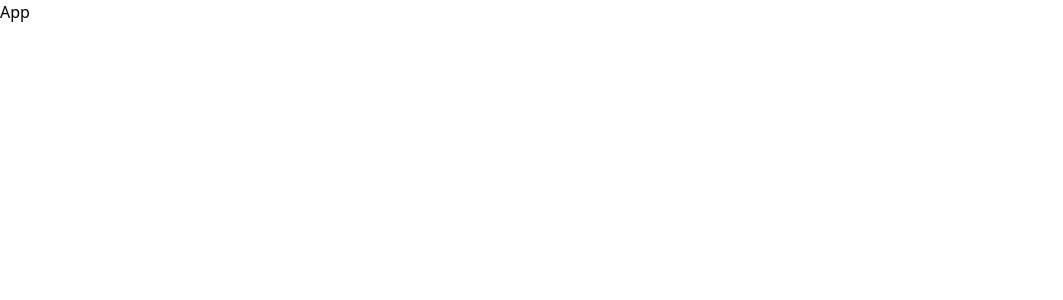
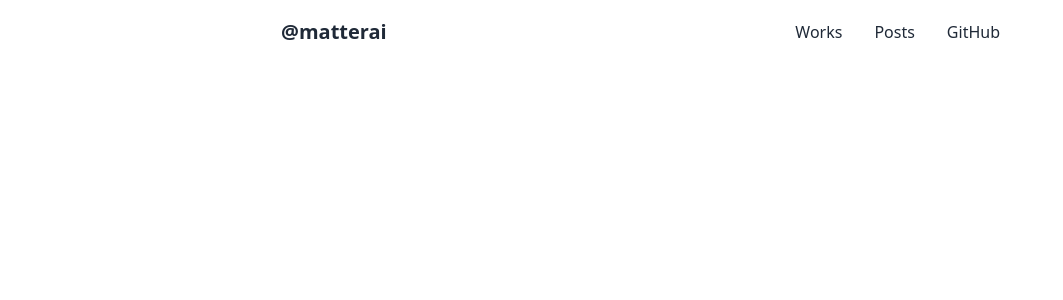
Before and after one commit to matterai/homepage, a React (Create React App) app in the folder client-app/: page / in a window 1280 px wide. Shown: the top 300 px of the page, without its empty margins (0-1063 px from the left). Built offline with nearby package versions, Linux system fonts and the light colour scheme.

Commit message:
Added daisyui

```diff
--- a/client-app/package.json
+++ b/client-app/package.json
@@ -12,6 +12,7 @@
     "@types/node": "^16.11.60",
     "@types/react": "^18.0.21",
     "@types/react-dom": "^18.0.6",
+    "daisyui": "^2.31.0",
     "react": "^18.2.0",
     "react-dom": "^18.2.0",
     "react-router-dom": "6",
--- a/client-app/src/App.tsx
+++ b/client-app/src/App.tsx
@@ -1,7 +1,18 @@
 function App() {
   return (
-    <div className="App">
-      App
+    <div className="container mx-auto">
+      <div className="navbar">
+        <div className="flex-1">
+          <div className="btn btn-ghost normal-case text-xl">@matterai</div>
+        </div>
+        <div className="flex-none">
+          <ul className="menu menu-horizontal p-0">
+            <li><a>Works</a></li>
+            <li><a>Posts</a></li>
+            <li><a>GitHub</a></li>
+          </ul>
+        </div>
+      </div>
     </div>
   );
 }
--- a/client-app/tailwind.config.js
+++ b/client-app/tailwind.config.js
@@ -2,15 +2,25 @@
 const defaultTheme = require('tailwindcss/defaultTheme')
 
 module.exports = {
+  daisyui: {
+    themes: ["light", "dark"],
+  },
   content: [
     "./src/**/*.{js,jsx,ts,tsx}",
   ],
   theme: {
+    container: {
+      center: true,
+      screens: {
+        sm: '640px',
+        md: '768px',
+      }
+    },
     extend: {
       fontFamily: {
         sans: ['Inter var', ...defaultTheme.fontFamily.sans],
       },
     },
   },
-  plugins: [],
+  plugins: [require("daisyui")],
 }
```
Also changed, not shown: 1 other file (tests, documents, lock files or other folders).
